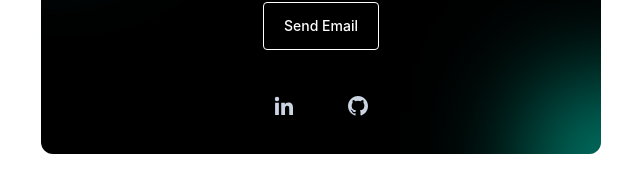
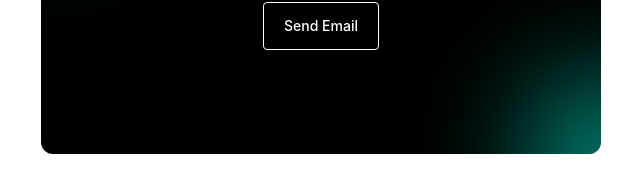
Before and after one commit to ngrwisnu/portfolio-v2, a Next.js app: page /works in a window 1280 px wide. Shown: the part 1054-1238 px from the top of the page, without its empty margins (319-959 px from the left). Built offline with nearby package versions, Linux system fonts and the light colour scheme.

Commit message:
set the color for dark theme

```diff
--- a/components/footer/index.tsx
+++ b/components/footer/index.tsx
@@ -4,7 +4,7 @@ import Contact from "../contact/Contact";
 const Footer = () => {
   return (
     <footer>
-      <div className="container-content flex flex-col items-center">
+      <div className="container-content flex flex-col items-center dark:text-stone-300">
         <address className="pt-24 pb-12 not-italic">
           <Contact />
         </address>
--- a/components/hero/index.tsx
+++ b/components/hero/index.tsx
@@ -3,7 +3,7 @@ import SosmedLink from "../sosmed-link";
 
 const Hero = () => {
   return (
-    <section id="hero" className="w-screen">
+    <section id="hero" className="w-screen dark:text-white">
       <div className="container-content min-h-screen px-4 py-44 md:px-0">
         <h1 className="text-3xl font-medium leading-[1.125] md:text-7xl">
           Transforming <span className="font-light italic">UI/UX</span> <br />
--- a/components/selected-works/index.tsx
+++ b/components/selected-works/index.tsx
@@ -4,7 +4,7 @@ import data from "../../data/works";
 
 const SelectedWorks = () => {
   return (
-    <section id="selected-works" className="w-screen">
+    <section id="selected-works" className="w-screen dark:text-white">
       <div className="container-content flex flex-col gap-24 border-y border-stone-500/75 py-24">
         {data
           .map((work) => {
--- a/components/sosmed-link/index.tsx
+++ b/components/sosmed-link/index.tsx
@@ -20,7 +20,7 @@ const SosmedLink = ({ bgTheme }: SosmedType) => {
           width="24"
           height="24"
           viewBox="0 0 24 24"
-          style={{ fill: `${iconColor}` }}
+          className={`fill-[${iconColor}] dark:fill-[#cbd5e1]`}
         >
           <circle cx="4.983" cy="5.009" r="2.188"></circle>
           <path d="M9.237 8.855v12.139h3.769v-6.003c0-1.584.298-3.118 2.262-3.118 1.937 0 1.961 1.811 1.961 3.218v5.904H21v-6.657c0-3.27-.704-5.783-4.526-5.783-1.835 0-3.065 1.007-3.568 1.96h-.051v-1.66H9.237zm-6.142 0H6.87v12.139H3.095z"></path>
@@ -36,7 +36,7 @@ const SosmedLink = ({ bgTheme }: SosmedType) => {
           width="24"
           height="24"
           viewBox="0 0 24 24"
-          style={{ fill: `${iconColor}` }}
+          className={`fill-[${iconColor}] dark:fill-[#cbd5e1]`}
         >
           <path
             fillRule="evenodd"
--- a/components/ui/button/index.tsx
+++ b/components/ui/button/index.tsx
@@ -16,7 +16,7 @@ export const Button = (props: ButtonProps) => {
   return (
     <button
       className={[
-        "btn rounded py-2 px-5 font-medium not-italic",
+        "btn rounded py-2 px-5 font-medium not-italic dark:text-white",
         props.newClassName,
       ].join(" ")}
       onClick={props.clickHandler}
@@ -31,9 +31,10 @@ export const ButtonLink = (props: ButtonProps) => {
     <Link
       href={props.link!}
       download={props.isDownload}
-      className={["btn rounded py-2 px-5 font-medium", props.newClassName].join(
-        " "
-      )}
+      className={[
+        "btn rounded py-2 px-5 font-medium dark:text-white dark:hover:text-[#1e293b]",
+        props.newClassName,
+      ].join(" ")}
       data-tip={props.tooltipName}
       onClick={props.clickHandler}
     >
--- a/pages/about/index.tsx
+++ b/pages/about/index.tsx
@@ -4,6 +4,7 @@ import { Fragment } from "react";
 import { ButtonLink } from "../../components/ui/button";
 import data from "../../data/about";
 import parse from "html-react-parser";
+import Footer from "../../components/footer";
 
 interface Contact {
   _id: string;
@@ -22,7 +23,7 @@ const AboutPage = () => {
           content="Ngr's about page where you can see Ngr's education and his short story about how he jumps into web development"
         />
       </Head>
-      <section className="mt-20 w-screen px-4 py-24 pt-20 md:px-0">
+      <section className="mt-20 w-screen px-4 py-24 pt-20 dark:text-white md:px-0">
         <div className="container-content about grid grid-rows-content sm:grid-cols-12">
           {/* Left/Top content */}
           <div
@@ -40,7 +41,9 @@ const AboutPage = () => {
             </div>
             <div className="flex flex-col gap-5 max-sm:basis-1/2">
               <div className="about__name-label text-neutral-500">
-                <h5 className="font-medium text-stone-900">{data.name}</h5>
+                <h5 className="font-medium text-stone-900 dark:text-white">
+                  {data.name}
+                </h5>
                 <h6>{data.label}</h6>
               </div>
               <div className="about__button-icons">
@@ -55,7 +58,7 @@ const AboutPage = () => {
                     height="16"
                     viewBox="0 0 24 24"
                     // style={{ fill: "#1e293b" }}
-                    className="mr-1 fill-[#1e293b] group-hover:fill-[#cbd5e1]"
+                    className="mr-1 fill-[#1e293b] group-hover:fill-[#cbd5e1] dark:fill-white dark:group-hover:fill-[#1e293b]"
                   >
                     <path d="M19 9h-4V3H9v6H5l7 8zM4 19h16v2H4z"></path>
                   </svg>
--- a/pages/works/[slug]/index.tsx
+++ b/pages/works/[slug]/index.tsx
@@ -25,7 +25,10 @@ const ProjectDetail = () => {
   }
 
   return (
-    <section id="project-detail" className="w-screen max-md:px-4">
+    <section
+      id="project-detail"
+      className="w-screen dark:text-white max-md:px-4"
+    >
       <div className="container-content py-24">
         {data.map((item) => {
           if (item.slug === slug) {
@@ -58,20 +61,20 @@ const ProjectDetail = () => {
                     <h5>
                       <strong>Description</strong>
                     </h5>
-                    <p>{item.description}</p>
+                    <p className="dark:text-stone-300">{item.description}</p>
                   </div>
                   <div className="detail__more-info flex">
                     <div className="more-info__designed-by basis-1/2 md:basis-1/3">
                       <h5>
                         <strong>Designed By</strong>
                       </h5>
-                      <p>{item.designedBy}</p>
+                      <p className="dark:text-stone-300">{item.designedBy}</p>
                     </div>
                     <div className="more-info__role basis-1/2 md:basis-1/3">
                       <h5>
                         <strong>Role</strong>
                       </h5>
-                      <p>{item.myRole}</p>
+                      <p className="dark:text-stone-300">{item.myRole}</p>
                     </div>
                   </div>
                 </div>
```
